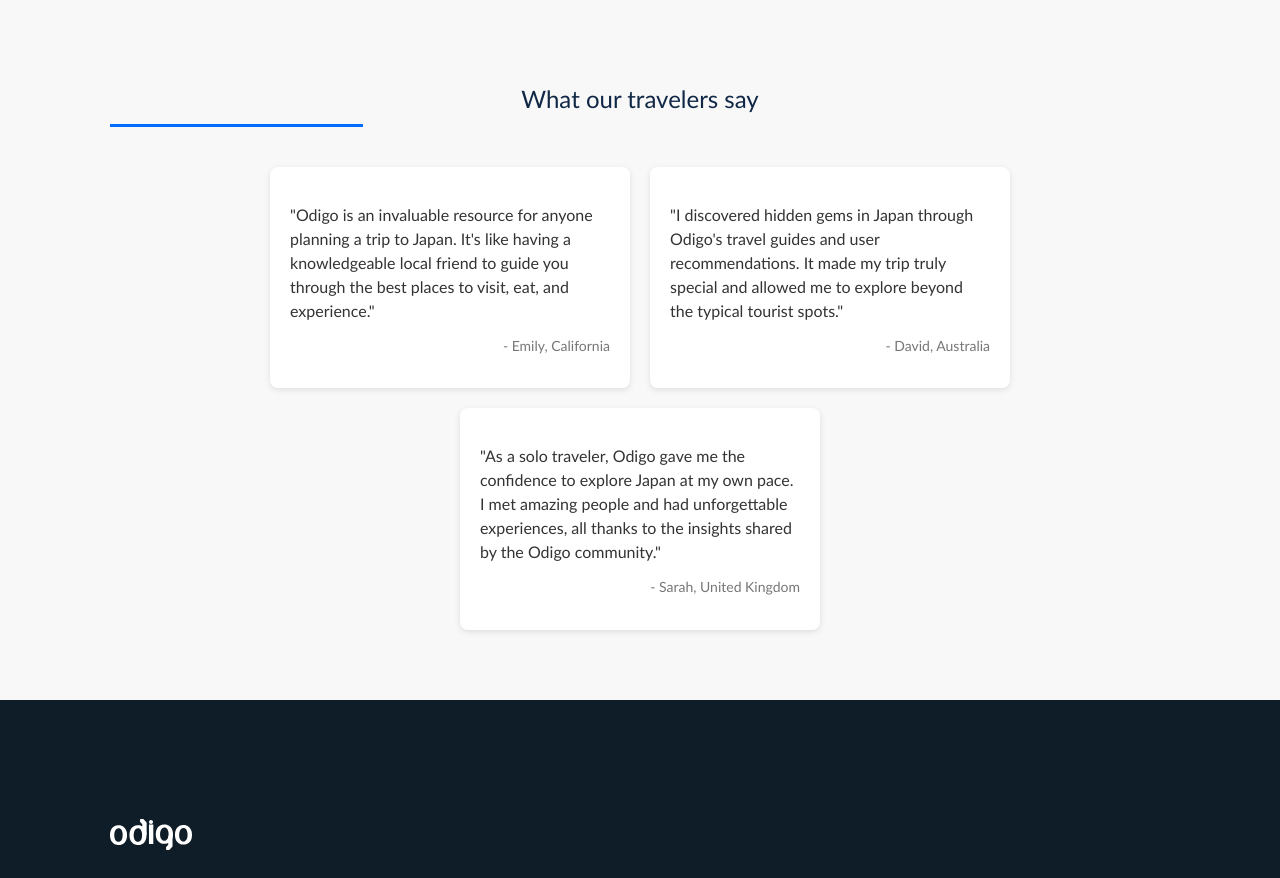
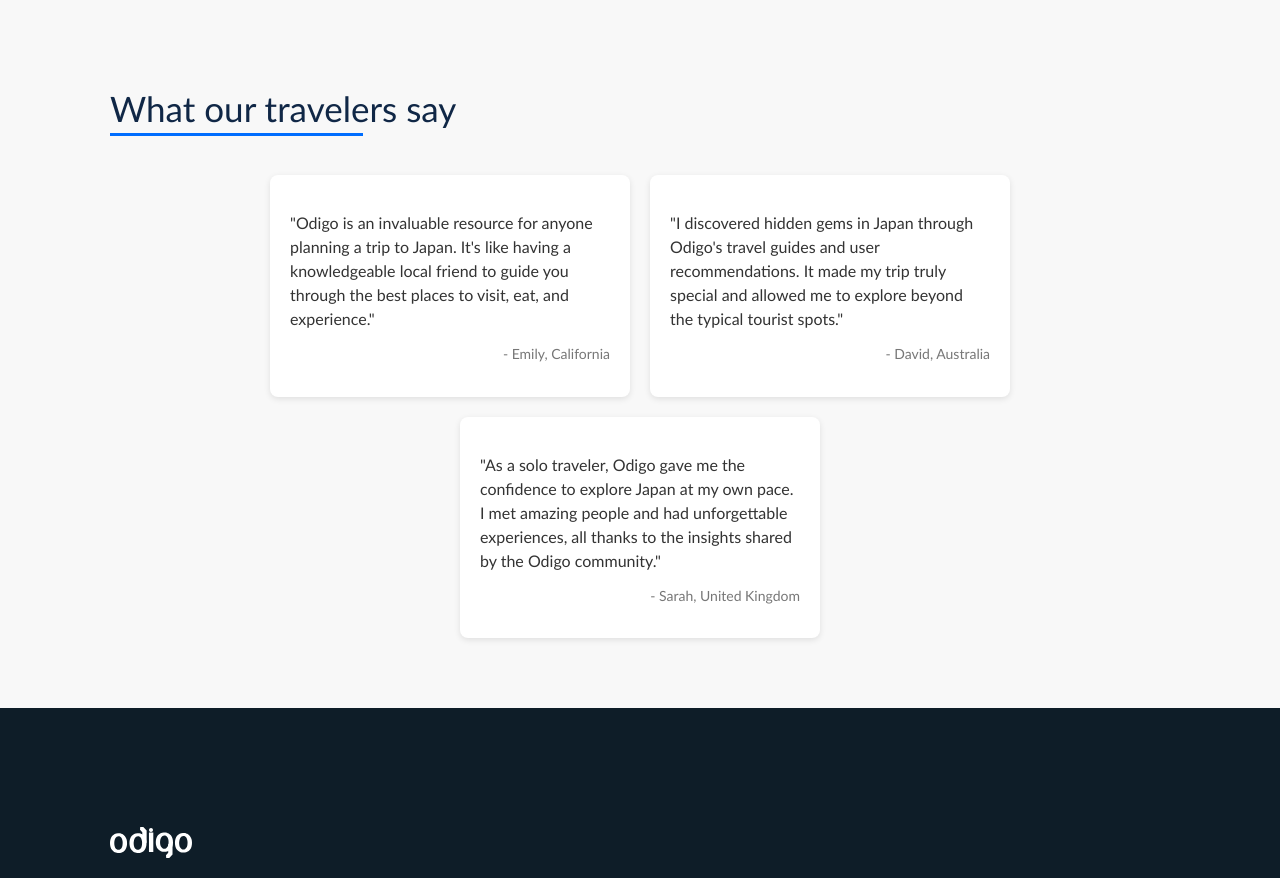
Before and after one commit to AlexDroomer/odigo, a website built with Vite: page index.html in a window 1280 px wide. Shown: the part 8017-8895 px from the top of the page. Built offline with nearby package versions, Linux system fonts and the light colour scheme.

Commit message:
fix testimonials title

```diff
--- a/src/styles.scss
+++ b/src/styles.scss
@@ -871,12 +871,6 @@
   padding: 60px 0;
   background-color: #f8f8f8;
 
-  &__title {
-    text-align: center;
-    font-size: 24px;
-    margin-bottom: 30px;
-  }
-
   &__slider {
     display: flex;
     flex-wrap: wrap;
```
